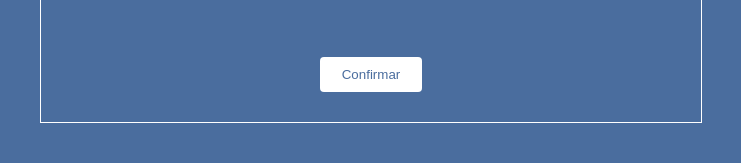
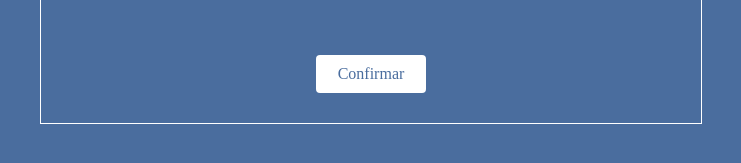
Before and after one commit to EngMarianaBrito/IA-Covid, a website: page frontend/index.html in a window 1280 px wide. Shown: the part 2153-2316 px from the top of the page, 269-1010 px from the left. Drawn offline with Linux system fonts and the light colour scheme; a web font is replaced by a local one.

Commit message:
button font adjusted

```diff
--- a/frontend/assets/css/scss/index.scss
+++ b/frontend/assets/css/scss/index.scss
@@ -14,6 +14,7 @@ body {
 }
 
 .btn {
+  @include font();
   color: $blue;
   padding: 8px 16px;
   display: flex;
```
Also changed, not shown: frontend/assets/css/index.css.
